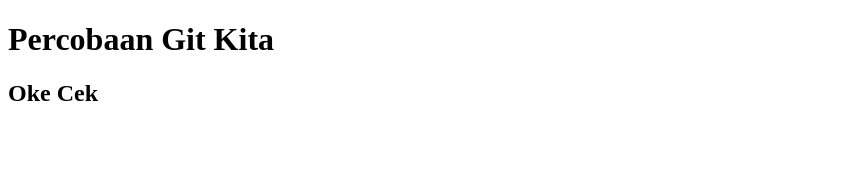
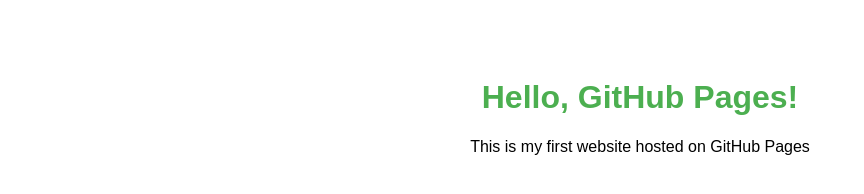
Before and after one commit to Anca26-jpg/cobagit, a plain HTML site: page index.html in a window 1280 px wide. Shown: the whole page, without its empty margins (0-864 px from the left). Drawn offline with Linux system fonts and the light colour scheme.

Commit message:
commit p2

```diff
--- a/index.html
+++ b/index.html
@@ -3,12 +3,15 @@
 <head>
     <meta charset="UTF-8">
     <meta name="viewport" content="width=device-width, initial-scale=1.0">
-    <title>Document</title>
+    <title>My GitHub Page</title>
+    <style>
+       body  {font-family: Arial; text-align: center; padding: 50px;}
+       h1 {color: #4CAF50;}
+    </style>
+
 </head>
-
 <body>
-    <h1>Percobaan Git Kita</h1>
-    <h2>Oke Cek</h2>
+    <h1>Hello, GitHub Pages!</h1>
+    <p>This is my first website hosted on GitHub Pages </p>
 </body>
-
 </html>
```
